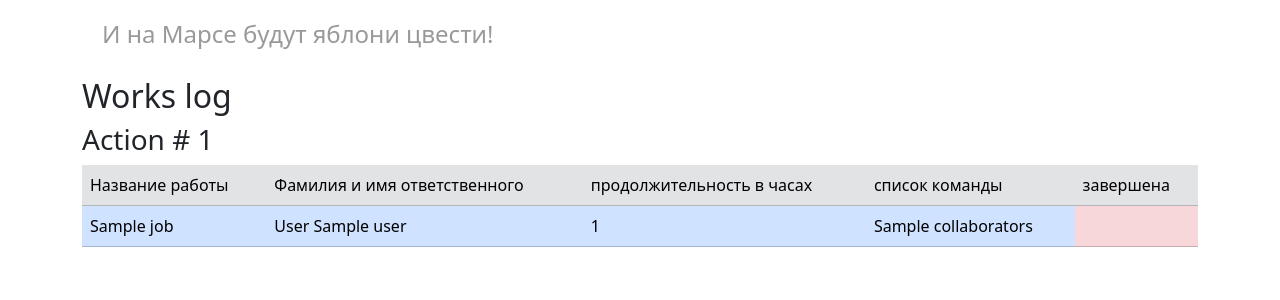
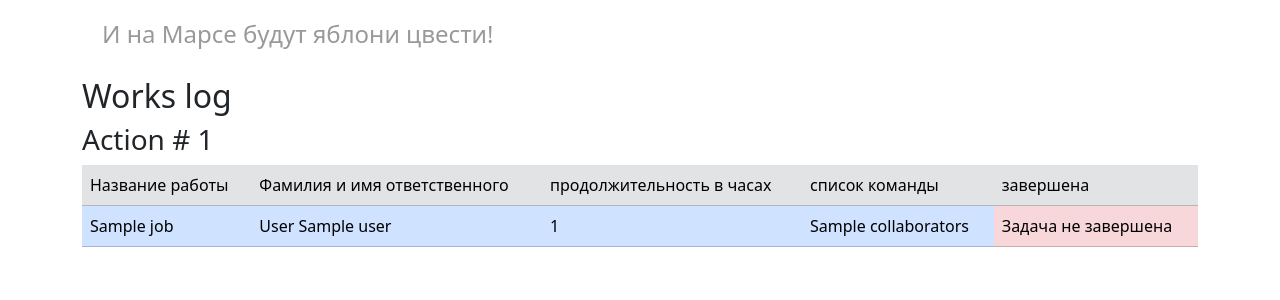
Before and after one commit to Zachem-eh/Colonization-of-Mars, a Flask app: template templates/index.html in a window 1280 px wide. Shown: the part 72-372 px from the top of the page. Run offline with Flask 3, Linux system fonts and the light colour scheme; the template is opened without the code that fills it: most values are stand-ins (such as "Sample title", 1, 10 or a date in 2020).

Commit message:
update index.html

```diff
--- a/templates/index.html
+++ b/templates/index.html
@@ -16,9 +16,9 @@
         <td class="table-primary">{{ job.work_size }}
         <td class="table-primary">{{ job.collaborators }}
         {% if is_finished %}
-            <td class="table-success">{{ job.is_finished }}
+            <td class="table-success">Задача завершена
         {% else %}
-            <td class="table-danger">{{ job.is_finished }}
+            <td class="table-danger">Задача не завершена
         {% endif %}
     </table>
 {% endfor %}
```
